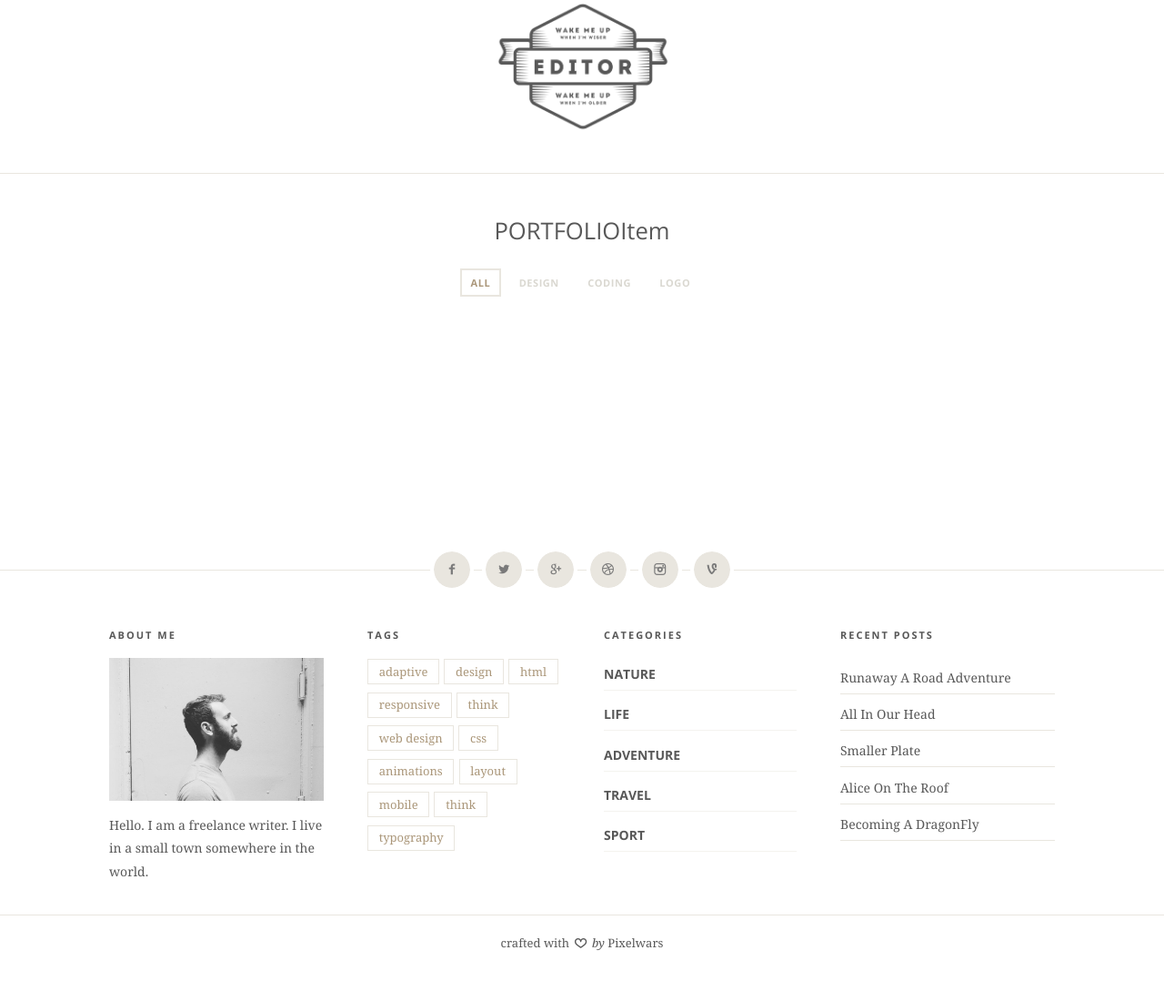
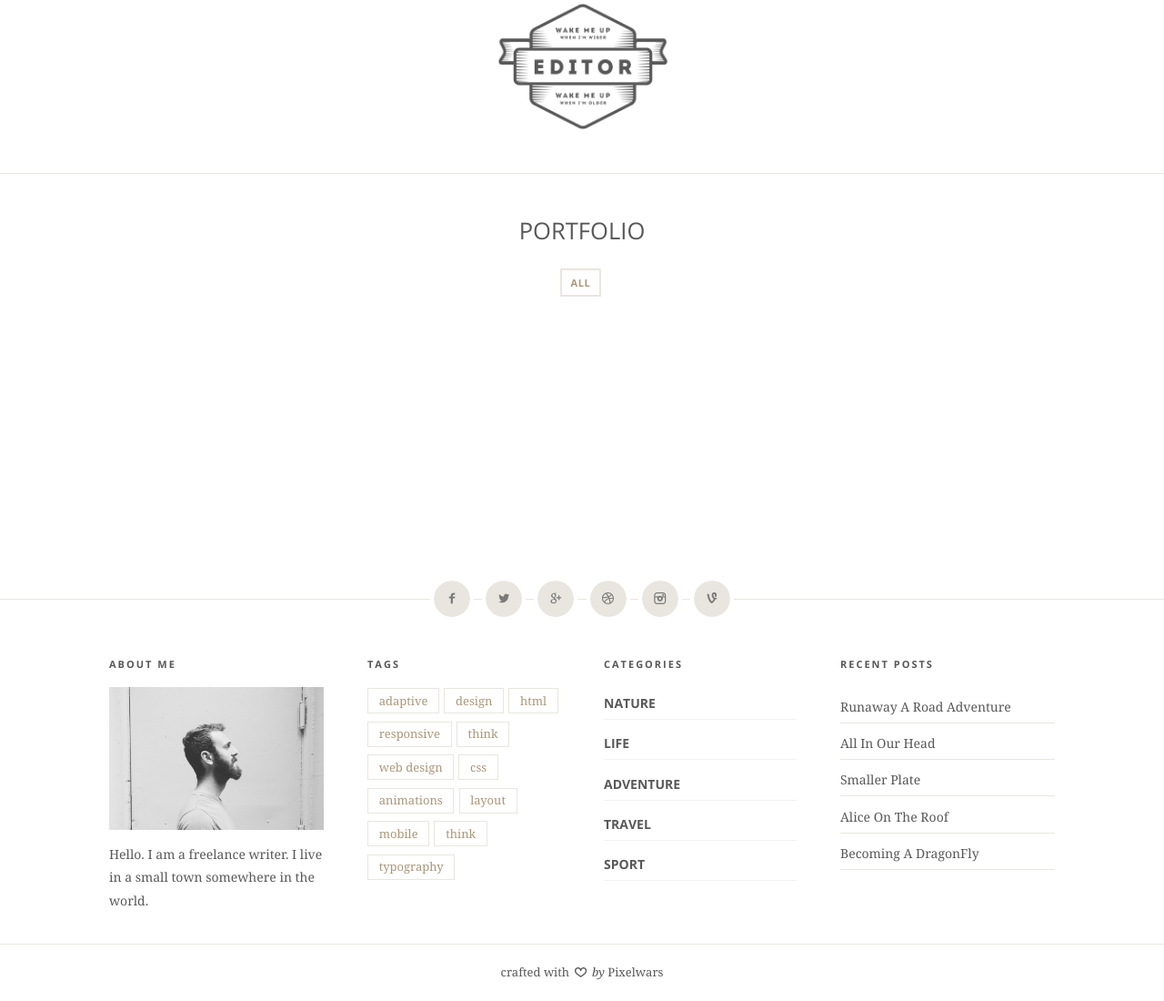
Before and after one commit to Norbek07/Portfolio-NEW, a Django app: page /portfolio/ in a window 1280 px wide. Shown: the part 92-1192 px from the top of the page at 91% size. Before the commit the page ends 1137 px from the top, so only its background shows below. Run offline with Django 5.2, Linux system fonts and the light colour scheme; data that the repository does not hold is empty; parts of the project's set-up code (start-up, migrations or seed data) failed here and were passed over; some libraries are stand-ins or nearby versions; some web fonts are replaced.

Commit message:
first commit

```diff
--- a/portfolio/views.py
+++ b/portfolio/views.py
@@ -69,8 +69,8 @@ def books_view(request):
     return render(request, 'books.html',context=context)
 
 def portfolio_view(request):
-    portfolio_item = PortfolioItem.objects.all()
-    # context = {
-    #   "portfolio" : portfolio,
-    # }
-    return render(request, 'portfolio_item.html', {'portfolio': portfolio_item})
+    portfolio = PortfolioItem.objects.all()
+    context = {
+      "portfolio" : portfolio,
+    }
+    return render(request, 'portfolio_item.html',context)
--- a/template/portfolio_item.html
+++ b/template/portfolio_item.html
@@ -3,44 +3,112 @@
 {% block title %} Portfolio {% endblock title %}
 {% block content %}
 
+<!-- site-main -->
+<div id="main" class="site-main">
+
+
+
+
+    <!-- primary -->
+    <div id="primary" class="content-area">
+
+      <!-- site-content -->
+      <div id="content" class="site-content" role="main">
+
+
+
+
+
+
+        <!-- InstanceBeginEditable name="FeaturedContent" -->
+
+
+        <!-- InstanceEndEditable -->
+
+
+
+        <!-- layout-medium -->
+        <div class="layout-medium">
+
+
+
+          <!-- InstanceBeginEditable name="LayoutMediumContent" -->
+
+          <!-- entry-header -->
           <header class="entry-header">
 
-  <h1 class="entry-title">PORTFOLIOItem</h1>
+            <h1 class="entry-title">PORTFOLIO</h1>
 
             <!--FILTERS-->
             <ul id="filters" class="filters">
+
               <li class="current"><a href="#" data-filter="*">ALL</a></li>
-    <li><a href="#" data-filter=".design">DESIGN</a></li>
-    <li><a href="#" data-filter=".coding">CODING</a></li>
-    <li><a href="#" data-filter=".logo">LOGO</a></li>
+              {% for category in categories %}
+              <li><a href="#" data-filter=".{{category.name}}">{{category.name}}</a></li>
+              {% endfor %}
             </ul>
             <!--FILTERS-->
 
           </header>
+          <!-- entry-header -->
+
+
+
           <!-- .media-grid-wrap -->
           <div class="media-grid-wrap">
+
             <!-- PORTFOLIO -->
             <div class="portfolio media-grid masonry" data-layout="masonry" data-item-width="360">
-        {% for item in portfolio %}
-        <div classz="media-cell {{ item.category }} hentry">
 
+
+              {% for portfolio in portfolio %}
+              <!-- portfolio-item -->
+              <div class="media-cell {{ portfolio.category.name}} hentry">
                 <div class="media-box">
-                <img src="{{ item.image.url }}" alt="portfolio-post">
-
+                  <img style="width: 300px; height: 300px;" src="{{portfolio.image.url}}" alt="portfolio-post">
                   <div class="mask"></div>
-                <!-- Adjust the link according to the portfolio item detail page or other links -->
-                <a href="{{ item.image.url }}" class="lightbox" title="Octopus is dangerous!"></a>
                 </div>
                 <div class="media-cell-desc">
-                <h3>{{ item.title }}</h3>
-                <p class="category">{{ item.description }}</p>
+                  <h3>{{ portfolio.title }}</h3>
+                  <p class="category">{{ portfolio.description }}</p>
                 </div>
+              </div>
+              <!-- portfolio-item -->
+              {% endfor %}
 
             </div>
-        {% endfor %}
-    </div>
             <!-- PORTFOLIO -->
+
+
           </div>
           <!-- .media-grid-wrap -->
 
+
+
+
+          <!-- InstanceEndEditable -->
+
+
+
+        </div>
+        <!-- layout-medium -->
+
+
+
+
+
+
+      </div>
+      <!-- site-content -->
+
+    </div>
+    <!-- primary -->
+
+
+
+
+  </div>
+  <!-- site-main -->
+
+
 {% endblock content %}
```
Also changed, not shown: requirements.txt (+0 -8 lines), 1 other file. Lines whose indentation alone changed are shown as unchanged.
